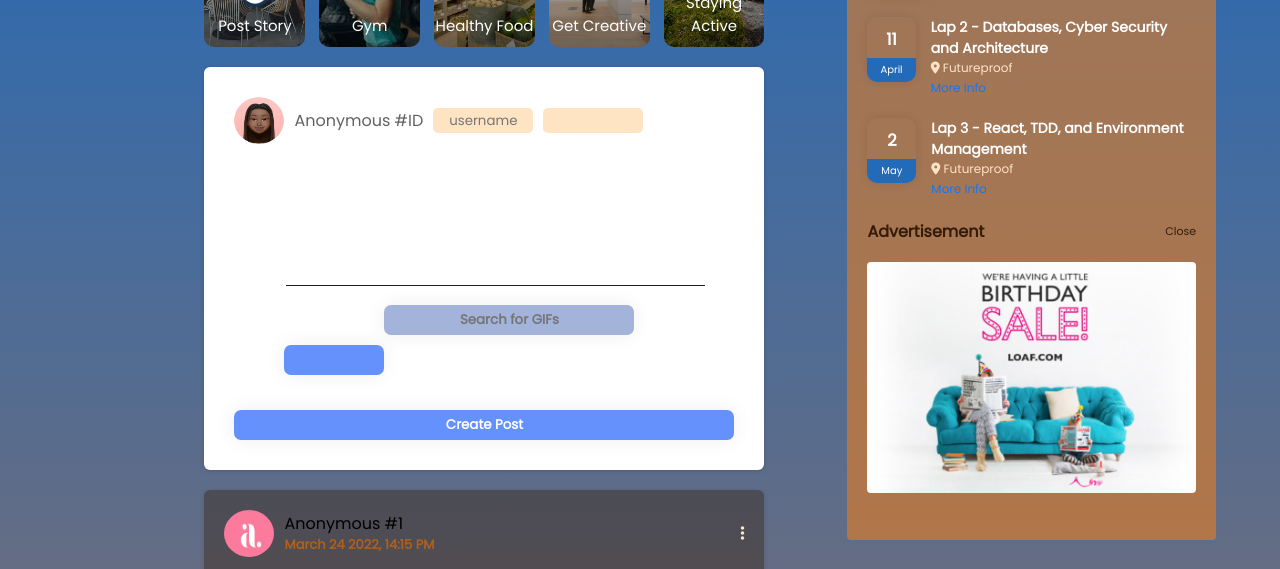
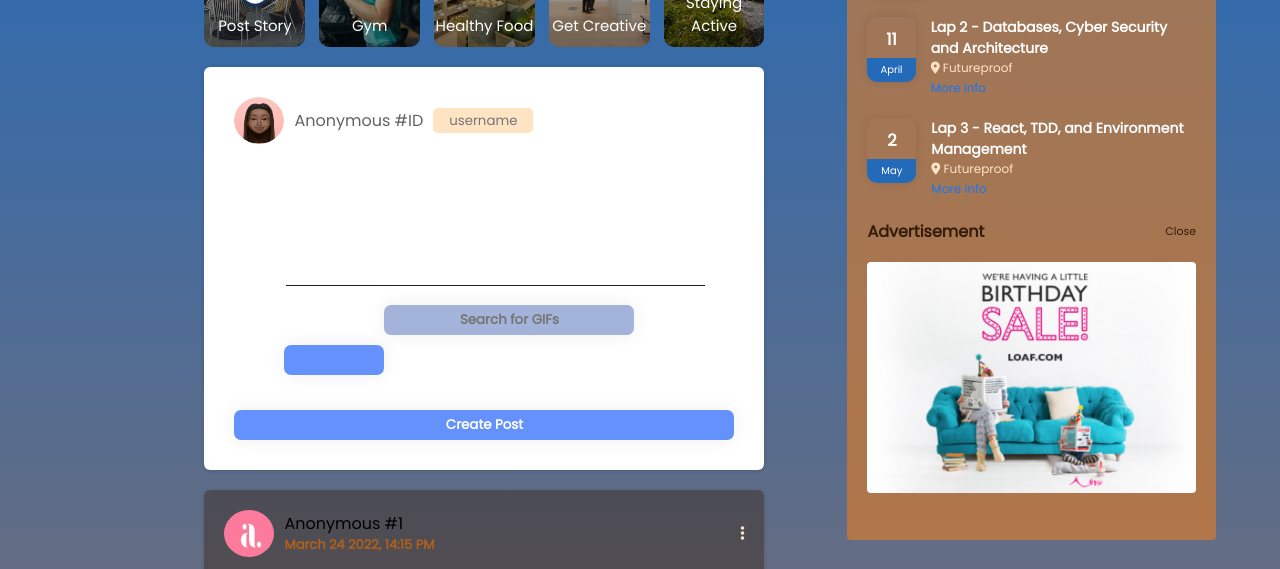
Before and after one commit to doreenkam/unwind-one, a plain HTML site: page client/index.html in a window 1280 px wide. Shown: the part 206-775 px from the top of the page. Drawn offline with Linux system fonts and the light colour scheme; no server answers; a web font is replaced by a local one.

```diff
--- a/client/index.html
+++ b/client/index.html
@@ -138,8 +138,6 @@
 
 
                         <input type="text" name="title" id="titleForm" placeholder="username" required />
-                        <input type="text" name="title" id="titleForm" class="titleInput" required />
-
                     </div>
                     <!-- CONTENT -->
                     <div class="post-input-container">
```
